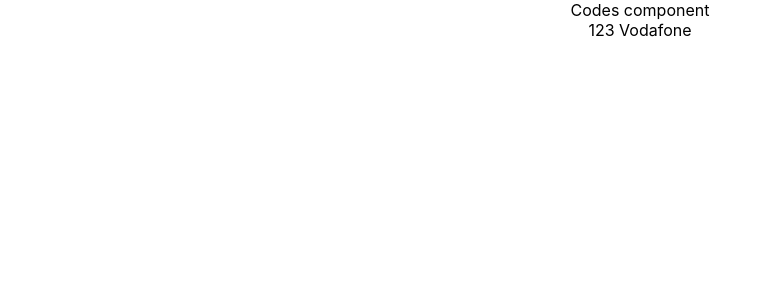
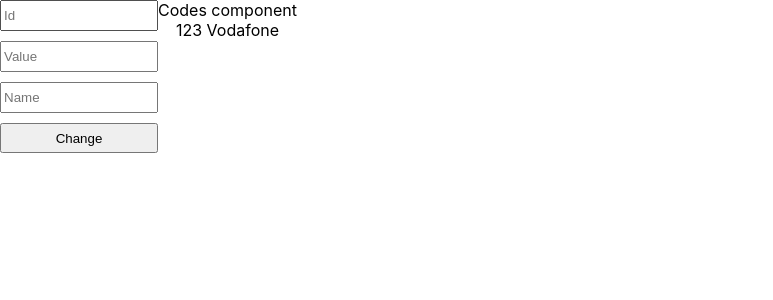
Before and after one commit to AndreyZabuyskiy/ManagementCodes, a React (Create React App) app in the folder reactclient/: page / in a window 1280 px wide. Shown: the top 300 px of the page, without its empty margins (0-773 px from the left). Built offline with nearby package versions, Linux system fonts and the light colour scheme; no server answers.

Commit message:
Added component UpdateCode

```diff
--- a/reactclient/src/App.css
+++ b/reactclient/src/App.css
@@ -36,3 +36,7 @@
     transform: rotate(360deg);
   }
 }
+
+.content {
+  display: flex;
+}
--- a/reactclient/src/App.js
+++ b/reactclient/src/App.js
@@ -1,10 +1,14 @@
 import './App.css';
-import Codes from './Components/Codes.jsx';
+import Codes from './Components/Codes/Codes.jsx';
+import UpdateCodes from './Components/UpdateCodes/UpdateCodes';
 
 function App() {
   return (
     <div className="App">
-      <Codes />
+      <div className='content'>
+        <UpdateCodes />
+        <Codes />
+      </div>
     </div>
   );
 }
--- a/reactclient/src/Components/Codes.jsx
+++ b/reactclient/src/Components/Codes/Codes.jsx
@@ -1,6 +1,7 @@
 import { useEffect } from 'react';
 import { useDispatch, useSelector } from 'react-redux';
-import { loadCodesThunk } from '../redux/Thunks/codesThunk';
+import { loadCodesThunk } from '../../redux/Thunks/codesThunk';
+import UpdateCodes from '../UpdateCodes/UpdateCodes';
 
 function Codes(props) {
   const codes = useSelector(state => {
--- /dev/null
+++ b/reactclient/src/Components/UpdateCodes/UpdateCodes.jsx
@@ -0,0 +1,22 @@
+import style from './UpdateCodes.module.css';
+
+const UpdateCodes = () => {
+  return (
+  <div>
+    <div>
+      <input className={style.input} type="text" placeholder="Id" />
+    </div>
+    <div>
+      <input className={style.input} type="text" placeholder="Value" />
+    </div>
+    <div>
+      <input className={style.input} type="text" placeholder="Name" />
+    </div>
+    <div>
+      <input className={style.button} type="button" value="Change" />
+    </div>
+  </div>
+  );
+}
+
+export default UpdateCodes;
--- /dev/null
+++ b/reactclient/src/Components/UpdateCodes/UpdateCodes.module.css
@@ -0,0 +1,10 @@
+.input {
+  width: 150px;
+  height: 25px;
+  margin-bottom: 10px;
+}
+
+.button {
+  width: 158px;
+  height: 30px;
+}
```
Also changed, not shown: reactclient/src/Components/Codes/Codes.module.css (added).
